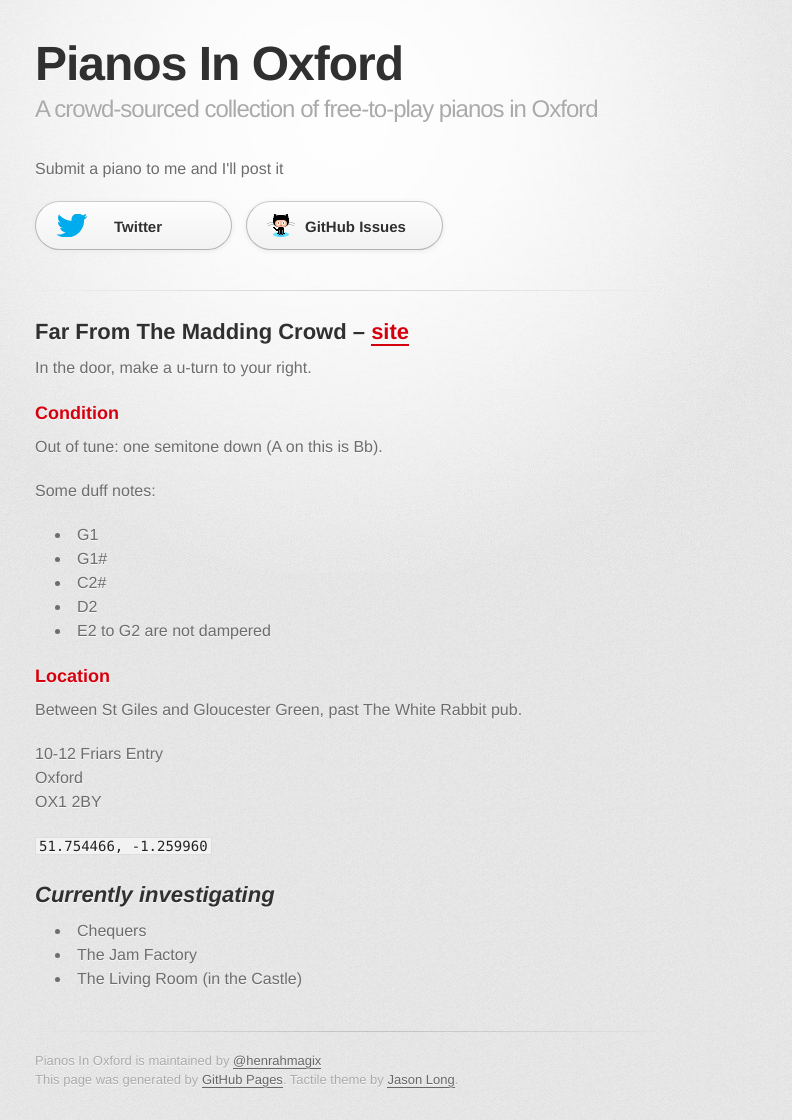
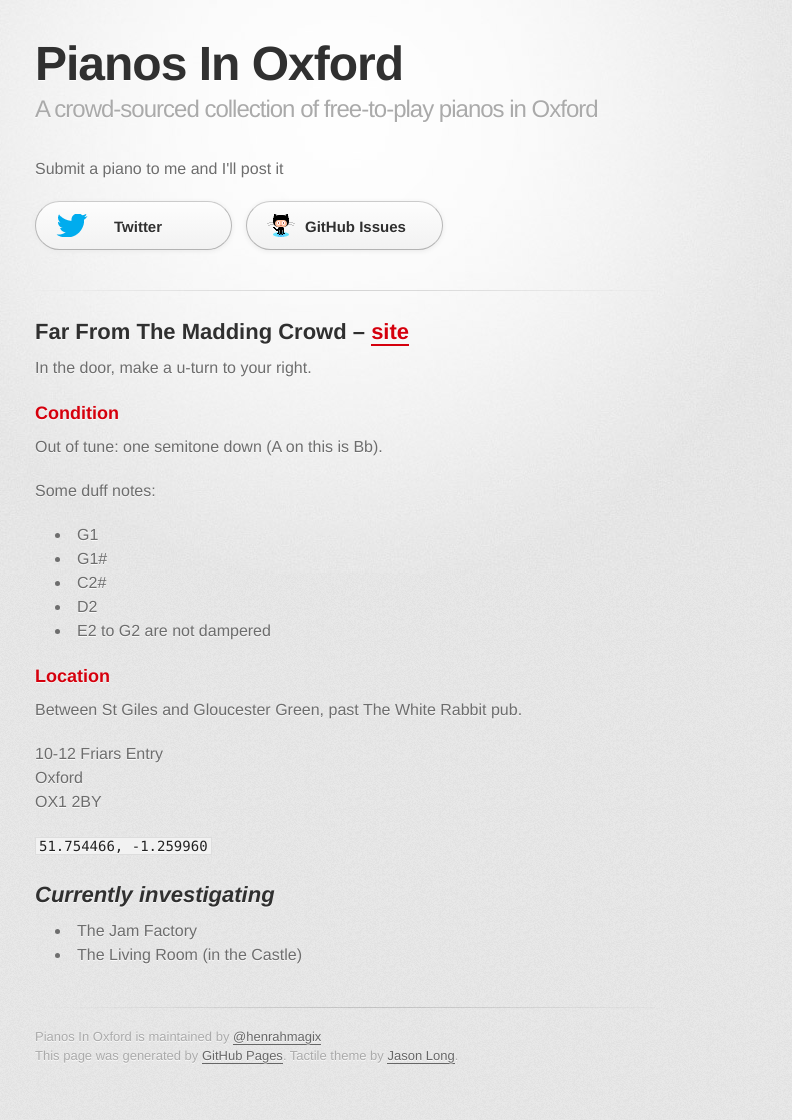
Before and after one commit to henrahmagix/pianosinoxford, a Jekyll site: the page built from index.md, in a window 1280 px wide. Shown: the whole page, without its empty margins (295-1087 px from the left). Built offline with Jekyll 4.4.1, drawn with Linux system fonts in a browser that asks for light colours; some web fonts are replaced; Markdown is read by kramdown in place of the engine named in the settings; after the commit the page ends 1096 px from its top, so only the background shows below that.

Commit message:
Update index.md

```diff
--- a/index.md
+++ b/index.md
@@ -30,6 +30,5 @@ OX1 2BY
 
 ## *Currently investigating*
 
-- Chequers
 - The Jam Factory
 - The Living Room (in the Castle)
```
